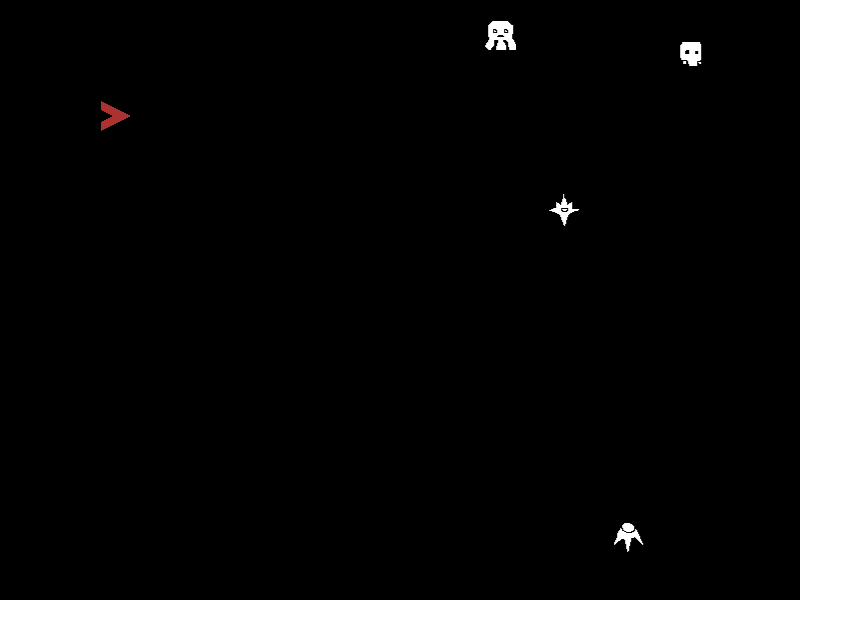
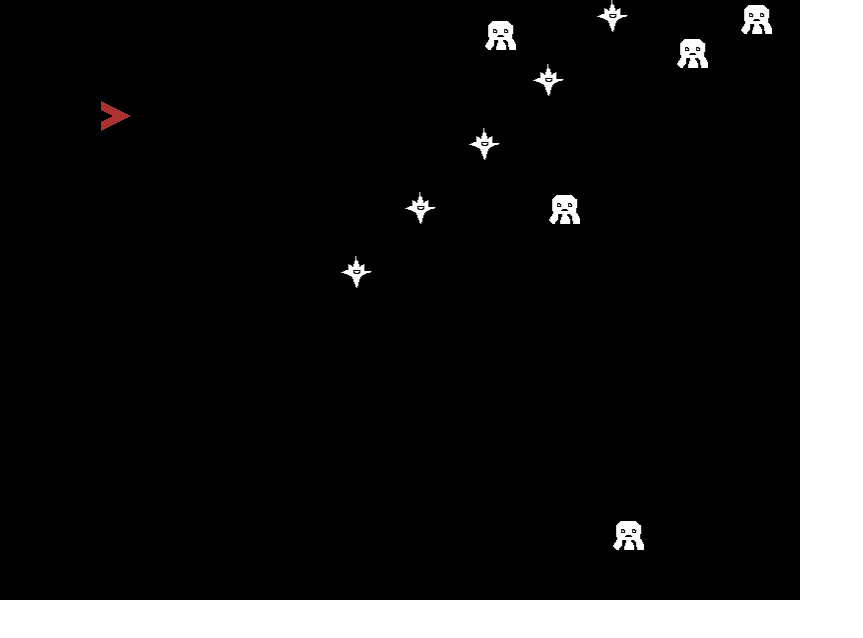
Before and after one commit to conrad619/PixiDev, a plain HTML site: page index.html in a window 1280 px wide. Shown: the whole page, without its empty margins (0-863 px from the left). Drawn offline with Linux system fonts and the light colour scheme.

Commit message:
dev 5
alien spawn pattern

```diff
--- a/index.html
+++ b/index.html
@@ -52,6 +52,14 @@
 			xOffset 		= WIDTH-(8*32),
 			alienSpeed 		= 2,
 			direction 		= 1;
+
+		let alienPattern = [
+			[0,0,0,0,1],
+			[0,0,0,1,0],
+			[0,0,1,0,0],
+			[0,1,0,0,0],
+			[1,0,0,0,0]
+		];
 
 		let aliens=[];
 
@@ -124,7 +132,7 @@
 			//setup enemies
 			for(let i=0; i < numberOfAliens; i++){
 
-				let alien = new Sprite(resources.alienShips.textures["enemy"+(i+1)+".png"]);
+				let alien = new Sprite(resources.alienShips.textures["enemy1.png"]);
 
 
 				let x = spacing * i + xOffset;
@@ -142,6 +150,7 @@
 				aliens.push(alien);
 				gameScene.addChild(alien);
 			}
+
 
 
 
@@ -220,6 +229,9 @@
 
 		}
 
+		let spawn = false;
+
+
 		function playState(delta){
 			sship.vx = lk + rk;
 			sship.vy = uk + dk;
@@ -233,10 +245,11 @@
 			}
 
 
-			sship.fireRate -= 1 * (delta/60);
+			sship.fireRate -= (1/60) * delta;
 			if(sship.firing && sship.fireRate <= 0){
 
-				sship.fireRate =.2;
+				sship.fireRate = .2;
+
 				bullets.some(function(bullet){
 
 					if(!bullet.fired){
@@ -274,7 +287,7 @@
 					alien.y += alien.vy;
 					alien.x += alien.vx;
 
-					let alienHitsWall = contain(alien,{x:0,y:0,width:WIDTH,height:HEIGHT});
+					let alienHitsWall = contain(alien,{x:0,y:0,width:WIDTH*2,height:HEIGHT});
 
 					if(alienHitsWall === "top" || alienHitsWall === "bottom"){
 						alien.vy *= -1;
@@ -293,6 +306,33 @@
 
 			if (shipHit) {
 				state=gameOverState;
+			}
+
+			if(!spawn){
+
+				spawn = true;
+				for(let i = 0;i < 5; i++){ //column
+					for(let j = 0;j < 5; j++){ //row
+						if(alienPattern[j][i] == 1){
+							let alien = new Sprite(resources.alienShips.textures["enemy2.png"]);
+							alien.y = 64 * i;
+							alien.x = (64 * j)+(WIDTH/2);
+							alien.vy = 0;
+							alien.vx = alienSpeed * -.1;
+							aliens.push(alien);
+							gameScene.addChild(alien);
+						}
+					}
+				}
+			}
+
+		}
+
+		function timeDelay(time, delta, func){
+			if(time > 0){
+				time -= (1/60) * delta;
+			}else if (time == 0){
+				func();
 			}
 
 		}
```
